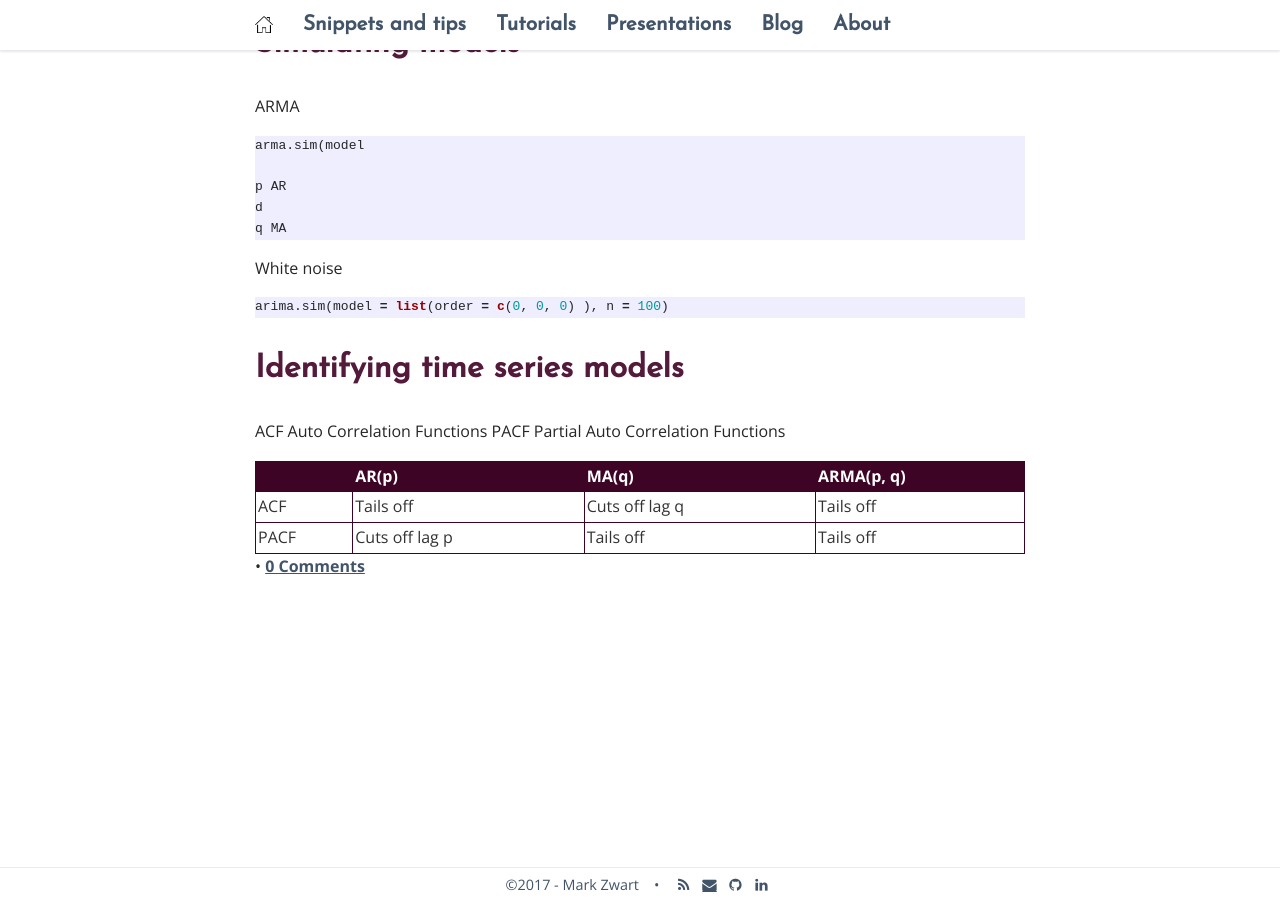
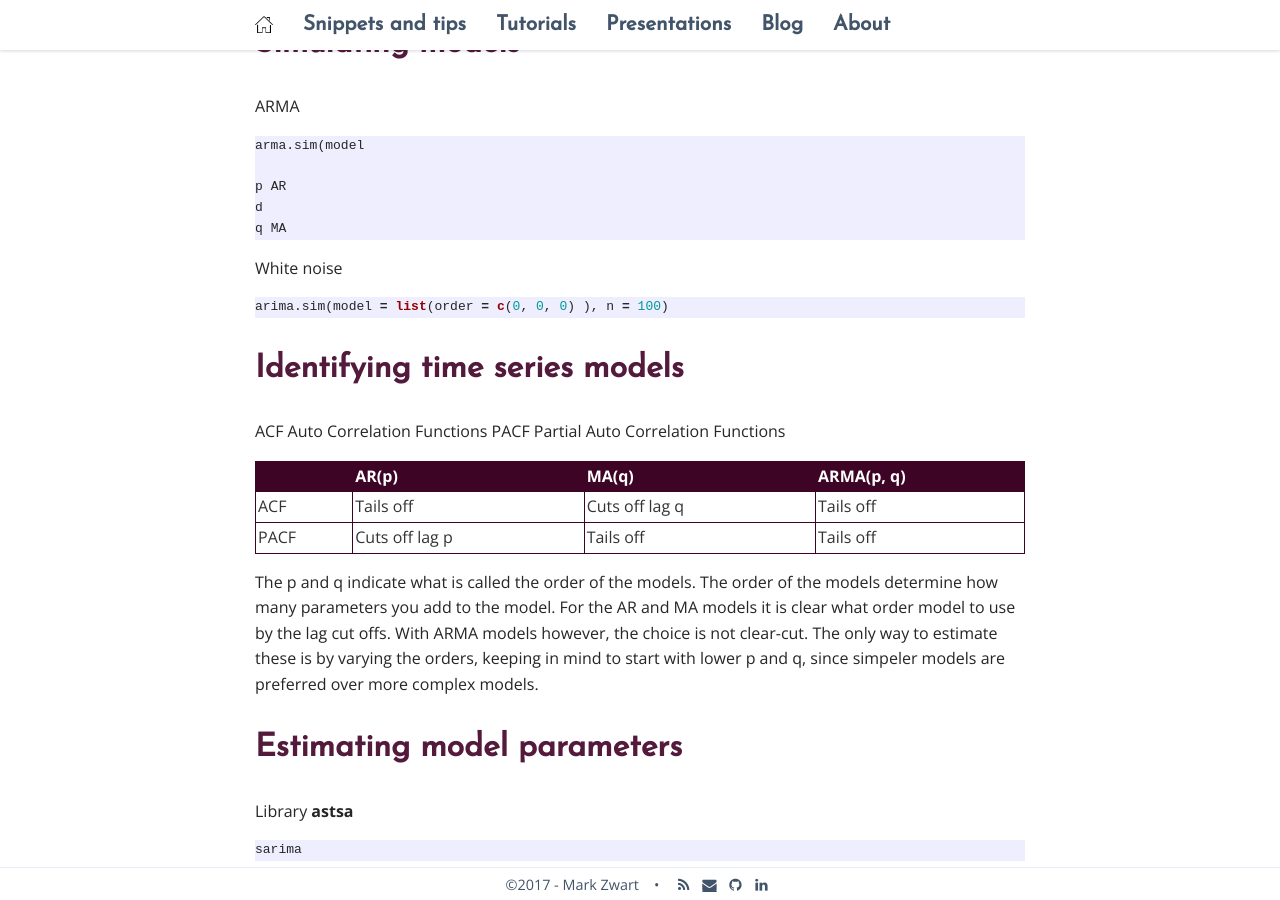
Before and after one commit to mark-me/mark-me.github.io, a Jekyll site: the page built from _pages/tutorials/time-series-forecasting/time-series-forecasting.md, in a window 1280 px wide and 900 px high, scrolled down 1274 px. Built offline with Jekyll 4.4.1, drawn with Linux system fonts in a browser that asks for light colours; nearby versions of some CDN libraries; comment, search, counter and statistics services are not loaded.

Commit message:
Update time-series-forecasting.md

````diff
--- a/_pages/tutorials/time-series-forecasting/time-series-forecasting.md
+++ b/_pages/tutorials/time-series-forecasting/time-series-forecasting.md
@@ -63,3 +63,14 @@ PACF Partial Auto Correlation Functions
 | ---- |    ----   |      ----      |    ----    |
 | ACF  | Tails off | Cuts off lag q | Tails off  |
 | PACF | Cuts off lag p | Tails off | Tails off  |
+
+The p and q indicate what is called the order of the models. The order of the models determine how many parameters you add to the model. For the AR and MA models it is clear what order model to use by the lag cut offs. With ARMA models however, the choice is not clear-cut. The only way to estimate these is by varying the orders, keeping in mind to start with lower p and q, since simpeler models are preferred over more complex models.
+
+
+
+# Estimating model parameters
+
+Library **astsa**
+```r
+sarima
+```
````
